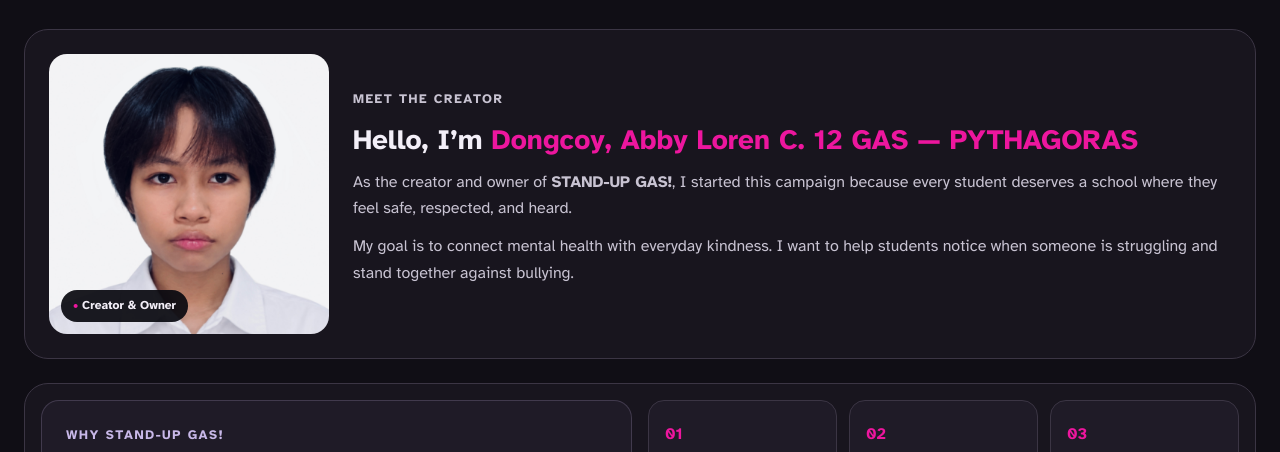
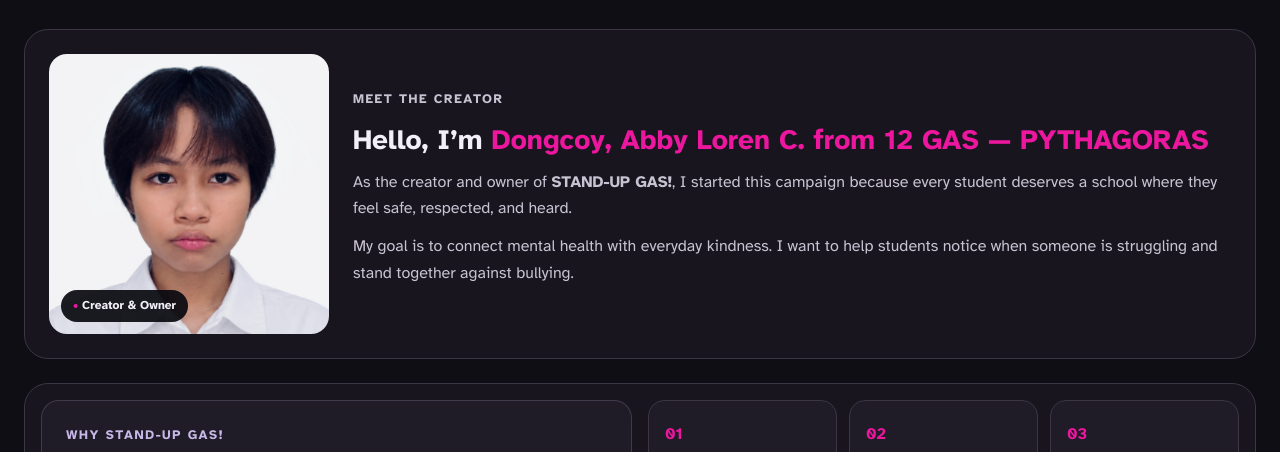
Before and after one commit to standupgas/mental-health-awareness, a plain HTML site: page about.html in a window 1280 px wide. Shown: the part 287-739 px from the top of the page. Drawn offline with Linux system fonts and the light colour scheme.

Commit message:
Update about.html

```diff
--- a/about.html
+++ b/about.html
@@ -125,7 +125,7 @@
               <p class="card-kicker">Meet the Creator</p>
               <h3>
                 Hello, I’m
-                <span>Dongcoy, Abby Loren C. 12 GAS — PYTHAGORAS</span>
+                <span>Dongcoy, Abby Loren C. from 12 GAS — PYTHAGORAS</span>
               </h3>
               <p>
                 As the creator and owner of <strong>STAND-UP GAS!</strong>, I
```
